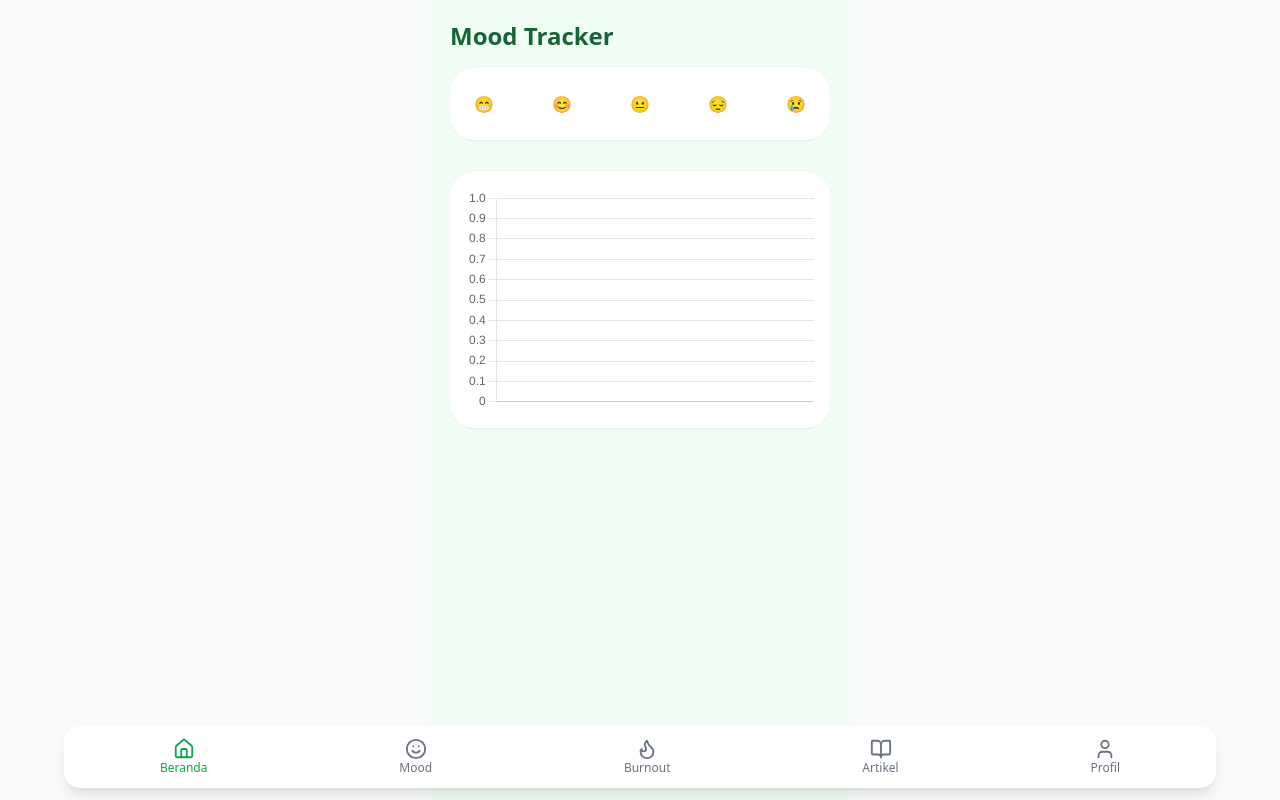
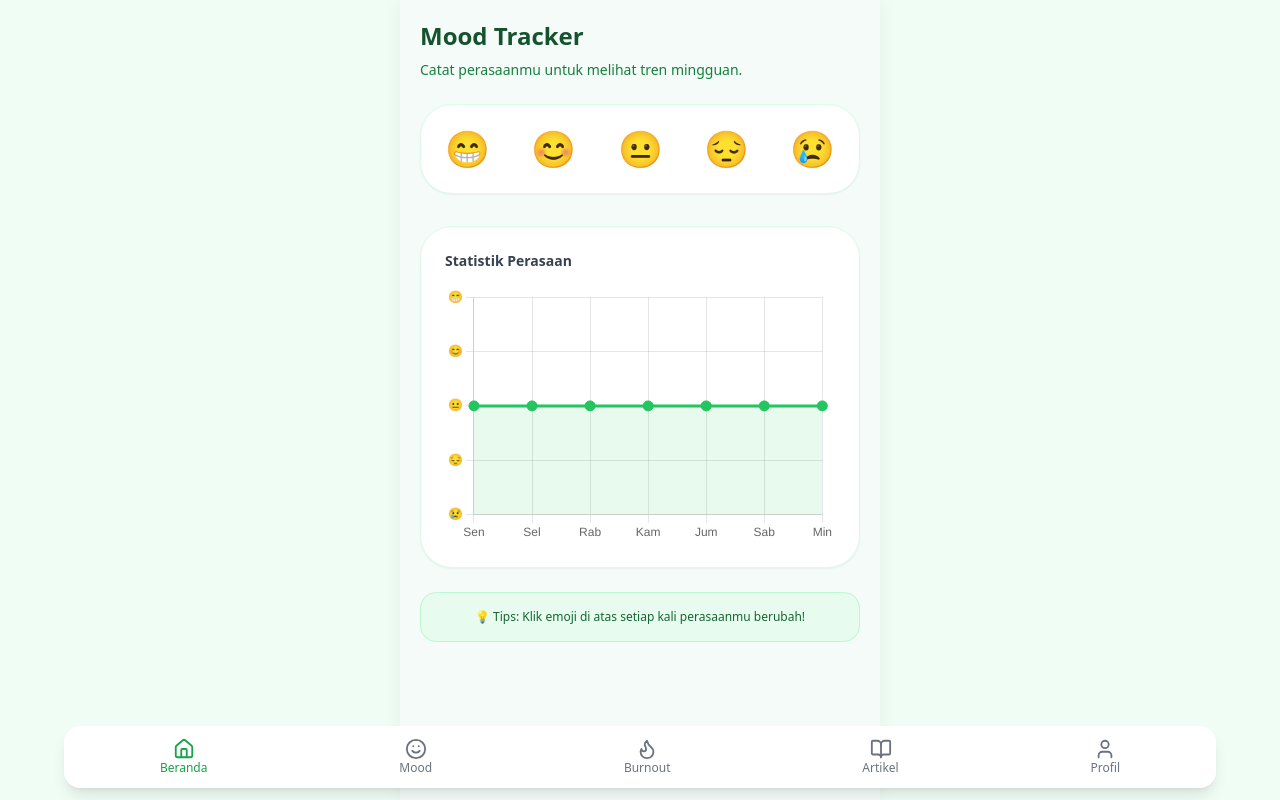
Before and after one commit to oliporangsukses/SehatYuk, a React (Vite) app: page /mood in a window 1280 px wide. Built offline with nearby package versions, Linux system fonts and the light colour scheme.

Commit message:
Perbaikan Home.jsx

```diff
--- a/src/index.css
+++ b/src/index.css
@@ -2,9 +2,33 @@
 @tailwind components;
 @tailwind utilities;
 
+body {
+  margin: 0;
+  padding: 0;
+  display: flex;
+  justify-content: center;
+  background-color: #f0fdf4; /* Warna hijau muda SehatYuk */
+}
 
-body{
-max-width:420px;
-margin:auto;
-background:#f9fafb;
+#root {
+  width: 100%;
+  max-width: 420px; /* Standar Mobile */
+  background: white;
+  min-height: 100vh;
+  min-height: 100dvh; /* Lebih akurat untuk browser mobile */
+  box-shadow: 0 0 20px rgba(0, 0, 0, 0.05); /* Tambahkan shadow halus */
 }
+
+/* Tablet */
+@media (min-width: 768px) {
+  #root {
+    max-width: 768px;
+  }
+}
+
+/* Laptop/Desktop */
+@media (min-width: 1024px) {
+  #root {
+    max-width: 480px; /* Saran: Tetap buat ramping agar look-nya tetap 'Mobile App' di desktop */
+  }
+}
--- a/src/pages/Home.jsx
+++ b/src/pages/Home.jsx
@@ -1,12 +1,13 @@
 import Navbar from "../components/Navbar"
 import BottomNav from "../components/BottomNav"
-import { Smile, Frown, Meh, Angry } from "lucide-react"
+import { Smile, Frown, Meh, Angry, ArrowRight } from "lucide-react"
 
-// Import image assets (Tanpa moodImage statis)
+// Import assets
 import bgHalo from "../assets/BackgroundHalo.png"
 import bgMood from "../assets/BackgroundMood.png"
 import bgBurnout from "../assets/BackgroundBurnout.png"
-import ImageBurnout from "../assets/ImageBurnout.png"
+import bgArt1 from "../assets/ArticleBackground.jpeg"
+import bgArt2 from "../assets/ArticleBackground.jpeg"
 
 // chart
 import {
@@ -24,15 +25,17 @@ import { useNavigate } from "react-router-dom"
 
 ChartJS.register(LineElement, CategoryScale, LinearScale, PointElement, Filler)
 
+const recommendedArticles = [
+  { id: 1, title: "Cara Mengatasi Stres", desc: "Tips sederhana untuk mengurangi stres.", bgImage: bgArt1 },
+  { id: 2, title: "Kesehatan Mental Remaja", desc: "Pentingnya menjaga mental sejak dini.", bgImage: bgArt2 },
+];
+
 function Home() {
   const navigate = useNavigate()
-
   const [userName, setUserName] = useState("Pengguna")
   const [moodData, setMoodData] = useState([3, 3, 3, 3, 3, 3, 3])
   const [currentMoodText, setCurrentMoodText] = useState("Belum diisi")
 
-  // --- LOGIKA EMOJI DINAMIS ---
-  // Fungsi ini untuk menentukan emoji apa yang tampil di kartu Mood
   const getMoodEmoji = () => {
     switch (currentMoodText) {
       case "Bahagia": return "😊";
@@ -44,6 +47,7 @@ function Home() {
     }
   }
 
+  // FIX: Menggunakan useEffect dengan dependensi kosong agar hanya jalan sekali saat mount
   useEffect(() => {
     const isLoggedIn = localStorage.getItem("isLoggedIn")
     if (!isLoggedIn) {
@@ -54,83 +58,50 @@ function Home() {
     const storedName = localStorage.getItem("userName")
     const savedMoods = localStorage.getItem("user_moods")
 
-    if (storedName && storedName !== userName) {
+    if (storedName) {
       setUserName(storedName)
     }
 
     if (savedMoods) {
       const parsedMoods = JSON.parse(savedMoods)
       if (parsedMoods.length > 0) {
+        // Ambil 7 data terakhir
         const lastSevenMoods = parsedMoods.slice(-7)
-        if (JSON.stringify(lastSevenMoods) !== JSON.stringify(moodData)) {
-          setMoodData(lastSevenMoods)
-        }
+        setMoodData(lastSevenMoods)
 
         const latestScore = parsedMoods[parsedMoods.length - 1]
         const moodMap = { 5: "Bahagia", 4: "Senang", 3: "Netral", 2: "Sedih", 1: "Marah" }
-        const newMoodText = moodMap[latestScore] || "Netral"
-        if (newMoodText !== currentMoodText) {
-          setCurrentMoodText(newMoodText)
-        }
+        setCurrentMoodText(moodMap[latestScore] || "Netral")
       }
     }
     // eslint-disable-next-line react-hooks/exhaustive-deps
-  }, [navigate])
+  }, []) // Biarkan kosong agar tidak terjadi cascading render
 
   const handleMoodSelection = (label, score) => {
     setCurrentMoodText(label)
     const savedMoods = localStorage.getItem("user_moods")
     let allMoods = savedMoods ? JSON.parse(savedMoods) : [3, 3, 3, 3, 3, 3]
-    const updatedMoods = [...allMoods, score]
+    const updatedMoods = [...allMoods, score].slice(-7)
     localStorage.setItem("user_moods", JSON.stringify(updatedMoods))
-    setMoodData(updatedMoods.slice(-7))
-  }
-
-  const data = {
-    labels: ["Sen", "Sel", "Rab", "Kam", "Jum", "Sab", "Min"],
-    datasets: [
-      {
-        label: "Mood",
-        data: moodData,
-        fill: true,
-        backgroundColor: "rgba(74, 222, 128, 0.1)",
-        tension: 0.4,
-        borderColor: "#4ADE80",
-        pointBackgroundColor: "#4ADE80",
-        pointRadius: 5,
-      },
-    ],
-  }
-
-  const options = {
-    scales: { y: { min: 1, max: 5, ticks: { stepSize: 1 } } },
-    maintainAspectRatio: false,
+    setMoodData(updatedMoods)
   }
 
   return (
     <div className="p-4 bg-[#F4FBF8] min-h-screen pb-24">
       <Navbar />
 
-      {/* Section Halo */}
-      <div
-        className="p-5 rounded-3xl mb-4 flex justify-between items-center bg-cover bg-center"
-        style={{ backgroundImage: `url(${bgHalo})` }}
-      >
+      {/* Halo Section */}
+      <div className="p-5 rounded-3xl mb-4 flex justify-between items-center bg-cover bg-center shadow-sm"
+        style={{ backgroundImage: `url(${bgHalo})` }}>
         <div>
-          <h2 className="font-semibold text-lg">Halo, {userName} 👋</h2>
-          <p className="text-sm text-gray-600">Bagaimana perasaanmu hari ini?</p>
+          <h2 className="font-semibold text-lg text-green-900">Halo, {userName} 👋</h2>
+          <p className="text-sm text-green-700">Bagaimana perasaanmu hari ini?</p>
         </div>
       </div>
 
-      {/* Section Mood Status (DINAMIS) */}
-      <div
-        className="rounded-2xl p-4 mb-4 shadow-sm"
-        style={{
-          backgroundImage: `url(${bgMood})`,
-          backgroundSize: "cover",
-          backgroundPosition: "center",
-        }}
-      >
+      {/* Mood Status */}
+      <div className="rounded-2xl p-4 mb-4 shadow-sm border border-white/50"
+        style={{ backgroundImage: `url(${bgMood})`, backgroundSize: "cover", backgroundPosition: "center" }}>
         <div className="flex justify-between items-center">
           <div>
             <p className="text-sm text-gray-600 font-medium">Mood Kamu Hari Ini</p>
@@ -139,7 +110,6 @@ function Home() {
             </p>
           </div>
           <div className="flex flex-col items-end">
-            {/* EMOJI BERUBAH DI SINI */}
             <span className="text-4xl mb-1">{getMoodEmoji()}</span>
             <div className="flex items-center gap-1">
               <span className="font-bold text-sm text-green-800">{currentMoodText}</span>
@@ -149,9 +119,10 @@ function Home() {
         </div>
       </div>
 
-      <div className="grid grid-cols-2 gap-3 mb-4">
-        <div className="bg-white p-3 rounded-3xl shadow-sm border border-gray-50">
-          <h4 className="text-xs font-bold mb-3 text-gray-700 uppercase tracking-wider">Mood Tracker</h4>
+      {/* Grid Tracker & Burnout */}
+      <div className="grid grid-cols-2 gap-4 mb-5">
+        <div className="bg-white p-3 rounded-3xl shadow-sm border border-gray-50 flex flex-col justify-between">
+          <h4 className="text-[10px] font-bold mb-3 text-gray-400 uppercase tracking-wider">Mood Tracker</h4>
           <div className="flex justify-between text-center text-[10px]">
             <div onClick={() => handleMoodSelection("Bahagia", 5)} className="cursor-pointer active:scale-90 transition-transform">
               <Smile className="mx-auto text-yellow-500 mb-1" size={24}/> bahagia
@@ -168,27 +139,65 @@ function Home() {
           </div>
         </div>
 
-        <div
-          className="p-3 rounded-3xl shadow-sm flex flex-col justify-between bg-cover bg-center border border-gray-50"
-          style={{ backgroundImage: `url(${bgBurnout})` }}
-        >
-          <h4 className="text-xs font-bold text-gray-700 uppercase tracking-wider">Tes Burnout</h4>
-          <img src={ImageBurnout} alt="burnout" className="w-10 object-contain mx-auto" />
-          <button
-            onClick={() => navigate("/burnout")}
-            className="bg-white px-3 py-1 rounded-full text-[10px] mt-2 self-start shadow-sm font-bold text-green-600"
-          >
-            + Mulai Tes
-          </button>
+        {/* Card Burnout Bersih */}
+        <div className="p-3 rounded-3xl shadow-sm flex flex-col justify-between bg-cover bg-center border border-gray-50"
+          style={{ backgroundImage: `url(${bgBurnout})` }}>
+          <div>
+            <h4 className="text-[10px] font-bold text-gray-700 uppercase tracking-wider">Tes Burnout</h4>
+            <p className="text-[10px] text-gray-500 mt-1 leading-tight">Ukur tingkat lelahmu.</p>
+          </div>
+          <button onClick={() => navigate("/burnout")} className="bg-white px-3 py-1 rounded-full text-[10px] mt-2 self-start shadow-sm font-bold text-green-600 active:scale-95 transition-transform">+ Mulai Tes</button>
         </div>
       </div>
 
-      <div className="p-4 rounded-3xl shadow-sm bg-white border border-gray-50">
-        <div className="flex justify-between items-center mb-3">
-          <h3 className="font-bold text-sm text-gray-700">Riwayat Mood</h3>
+      {/* Riwayat Mood */}
+      <div className="p-4 rounded-3xl shadow-sm bg-white border border-gray-50 mb-8">
+        <h3 className="font-bold text-sm text-gray-700 mb-3">Riwayat Mood</h3>
+        <div className="h-44">
+          <Line data={{
+            labels: ["Sen", "Sel", "Rab", "Kam", "Jum", "Sab", "Min"],
+            datasets: [{
+              label: "Mood",
+              data: moodData,
+              fill: true,
+              backgroundColor: "rgba(74, 222, 128, 0.1)",
+              tension: 0.4,
+              borderColor: "#4ADE80",
+              pointBackgroundColor: "#4ADE80",
+              pointRadius: 5
+            }]
+          }} options={{
+            scales: { y: { min: 1, max: 5, ticks: { stepSize: 1 } } },
+            maintainAspectRatio: false
+          }} />
         </div>
-        <div className="h-44">
-          <Line data={data} options={options} />
+      </div>
+
+      {/* Rekomendasi Artikel */}
+      <div className="mb-6">
+        <div className="flex justify-between items-center mb-5 px-1">
+          <h3 className="font-bold text-sm text-gray-700">Rekomendasi Artikel</h3>
+          <button onClick={() => navigate("/artikel")} className="text-[10px] text-green-600 font-bold hover:underline">Lihat Semua →</button>
+        </div>
+
+        <div className="flex flex-col gap-6">
+          {recommendedArticles.map((article) => (
+            <div
+              key={article.id}
+              onClick={() => navigate("/artikel")}
+              className="relative p-6 rounded-[32px] shadow-md bg-cover bg-center border border-white transition-all duration-300 cursor-pointer flex justify-between items-center min-h-[120px] hover:scale-[1.02] active:scale-[0.98] group"
+              style={{ backgroundImage: `url(${article.bgImage})` }}
+            >
+              <div className="absolute inset-0 bg-black/5 rounded-[32px] group-hover:bg-black/10 transition-colors"></div>
+              <div className="relative flex-1 pr-4 bg-white/70 backdrop-blur-[4px] p-4 rounded-2xl shadow-sm border border-white/50">
+                <h4 className="font-bold text-sm text-green-900 mb-1">{article.title}</h4>
+                <p className="text-[11px] text-green-800 font-medium line-clamp-2 leading-tight">{article.desc}</p>
+              </div>
+              <div className="relative p-3 rounded-full bg-white shadow-lg text-green-600 ml-3 shrink-0">
+                <ArrowRight size={20} />
+              </div>
+            </div>
+          ))}
         </div>
       </div>
 
--- a/src/pages/Mood.jsx
+++ b/src/pages/Mood.jsx
@@ -1,60 +1,107 @@
-import { useState, useEffect } from "react" // Tambahkan useEffect
+import { useState, useEffect } from "react"
 import BottomNav from "../components/BottomNav"
+import {
+  Chart as ChartJS,
+  LineElement,
+  CategoryScale,
+  LinearScale,
+  PointElement,
+  Filler,
+  Tooltip,
+  Legend
+} from "chart.js"
 import { Line } from "react-chartjs-2"
-// ... import ChartJS lainnya tetap sama
+
+ChartJS.register(LineElement, CategoryScale, LinearScale, PointElement, Filler, Tooltip, Legend)
 
 function Mood() {
-  // 1. Ambil data awal dari localStorage jika ada
+  // 1. Ambil data awal dari localStorage (Pastikan defaultnya 7 data agar grafik tidak kosong)
   const [moods, setMoods] = useState(() => {
     const savedMoods = localStorage.getItem("user_moods")
-    return savedMoods ? JSON.parse(savedMoods) : []
+    // Jika kosong, berikan default 7 poin netral (skor 3)
+    return savedMoods ? JSON.parse(savedMoods) : [3, 3, 3, 3, 3, 3, 3]
   })
 
-  // 2. Simpan ke localStorage setiap kali ada perubahan pada moods
+  // 2. Simpan ke localStorage setiap ada perubahan
   useEffect(() => {
     localStorage.setItem("user_moods", JSON.stringify(moods))
   }, [moods])
 
   const addMood = (value) => {
-    // Batasi riwayat agar tidak terlalu panjang, misal 7 data terakhir
+    // Ambil data lama, tambah baru, lalu potong jadi 7 data terakhir
     const newMoods = [...moods, value].slice(-7)
     setMoods(newMoods)
   }
 
-  // ... (Logika data chart & return JSX tetap sama seperti kode kamu)
-  // Tapi pastikan labels-nya menarik, misal:
+  // 3. Konfigurasi Data Chart (Label disesuaikan Sen - Min)
   const data = {
-    labels: moods.map((_, i) => `Data ${i + 1}`),
+    labels: ["Sen", "Sel", "Rab", "Kam", "Jum", "Sab", "Min"],
     datasets: [
       {
         label: "Level Kebahagiaan",
         data: moods,
         borderColor: "#22c55e",
-        tension: 0.4, // Agar garis melengkung cantik
-        backgroundColor: "rgba(34, 197, 94, 0.2)",
-        fill: true
+        backgroundColor: "rgba(34, 197, 94, 0.1)",
+        tension: 0.4,
+        fill: true,
+        pointBackgroundColor: "#22c55e",
+        pointRadius: 5,
+        pointHoverRadius: 7,
       }
     ]
   }
 
+  const options = {
+    responsive: true,
+    maintainAspectRatio: false,
+    scales: {
+      y: {
+        min: 1,
+        max: 5,
+        ticks: {
+          stepSize: 1,
+          callback: (value) => {
+            const labels = { 5: "😁", 4: "😊", 3: "😐", 2: "😔", 1: "😢" }
+            return labels[value] || value
+          }
+        }
+      }
+    },
+    plugins: {
+      legend: {
+        display: false // Sembunyikan label dataset agar lebih bersih
+      }
+    }
+  }
+
   return (
-    <div className="p-5 bg-green-50 min-h-screen pb-24">
-      {/* ... bagian header & tombol mood ... */}
-      <h1 className="text-2xl font-bold mb-4 text-green-800">Mood Tracker</h1>
+    <div className="p-5 bg-[#F4FBF8] min-h-screen pb-24">
+      <h1 className="text-2xl font-bold mb-2 text-green-900">Mood Tracker</h1>
+      <p className="text-sm text-green-700 mb-6">Catat perasaanmu untuk melihat tren mingguan.</p>
 
-      <div className="flex justify-between bg-white p-6 rounded-3xl shadow-sm mb-8">
-        <button onClick={() => addMood(5)} className="hover:scale-125 transition-transform">😁</button>
-        <button onClick={() => addMood(4)} className="hover:scale-125 transition-transform">😊</button>
-        <button onClick={() => addMood(3)} className="hover:scale-125 transition-transform">😐</button>
-        <button onClick={() => addMood(2)} className="hover:scale-125 transition-transform">😔</button>
-        <button onClick={() => addMood(1)} className="hover:scale-125 transition-transform">😢</button>
+      {/* Tombol Mood */}
+      <div className="flex justify-between bg-white p-6 rounded-[32px] shadow-sm mb-8 border border-green-100">
+        <button onClick={() => addMood(5)} className="text-4xl hover:scale-125 active:scale-90 transition-transform">😁</button>
+        <button onClick={() => addMood(4)} className="text-4xl hover:scale-125 active:scale-90 transition-transform">😊</button>
+        <button onClick={() => addMood(3)} className="text-4xl hover:scale-125 active:scale-90 transition-transform">😐</button>
+        <button onClick={() => addMood(2)} className="text-4xl hover:scale-125 active:scale-90 transition-transform">😔</button>
+        <button onClick={() => addMood(1)} className="text-4xl hover:scale-125 active:scale-90 transition-transform">😢</button>
       </div>
 
-      <div className="bg-white p-4 rounded-3xl shadow-sm mb-6 h-64 flex items-center">
-        <Line data={data} options={{ maintainAspectRatio: false }} />
+      {/* Grafik Mingguan */}
+      <div className="bg-white p-6 rounded-[32px] shadow-sm mb-6 border border-green-100">
+        <h3 className="font-bold text-gray-700 mb-4 text-sm">Statistik Perasaan</h3>
+        <div className="h-64">
+          <Line data={data} options={options} />
+        </div>
       </div>
 
-      {/* ... bagian riwayat ... */}
+      <div className="bg-green-100/50 p-4 rounded-2xl border border-green-200">
+        <p className="text-xs text-green-800 text-center font-medium">
+          💡 Tips: Klik emoji di atas setiap kali perasaanmu berubah!
+        </p>
+      </div>
+
       <BottomNav />
     </div>
   )
```
Also changed, not shown: src/assets/ArticleBackground.jpeg (added), src/assets/BackgroundBurnOut.png.
